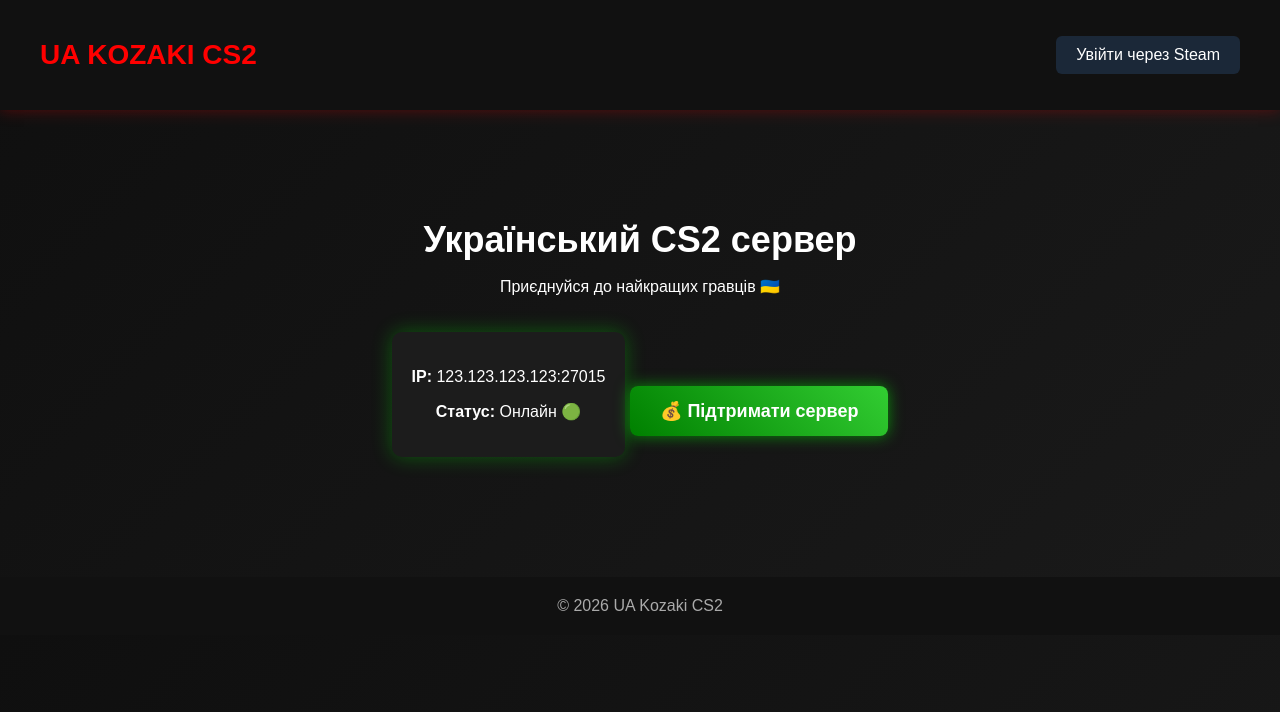
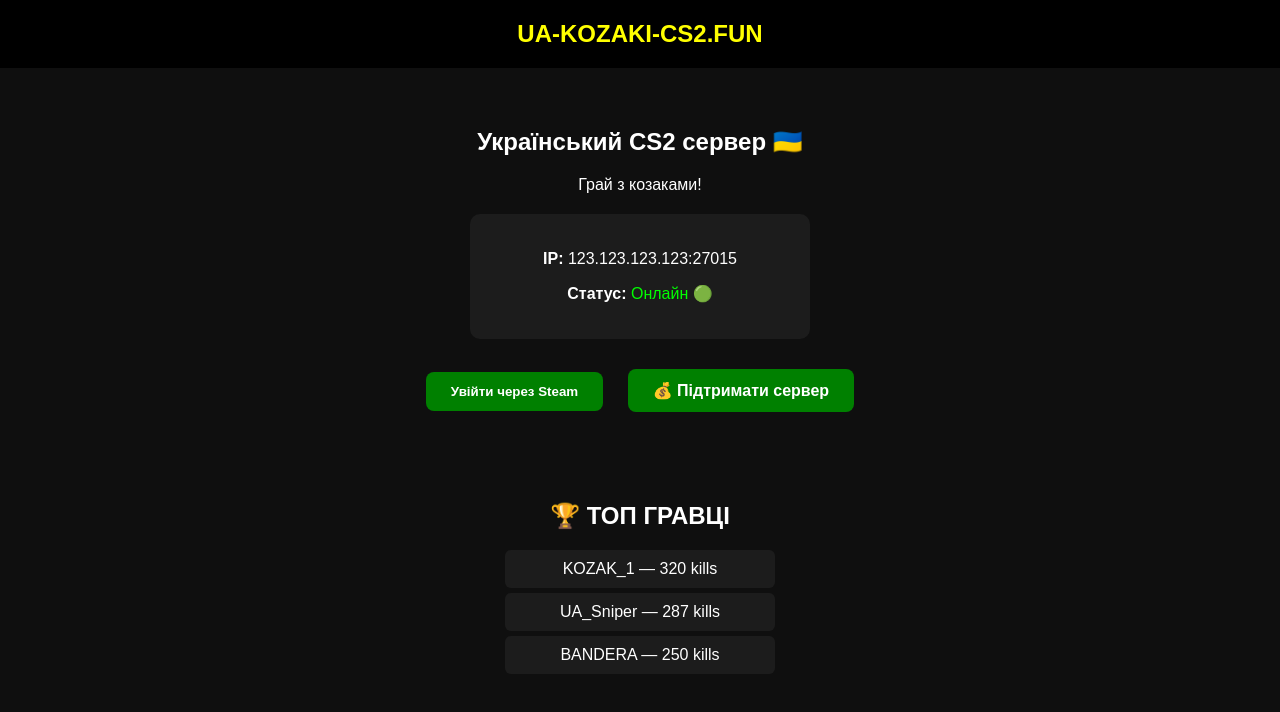
Before and after one commit to ST1MX123/ua-kozaki-site1, a website: page index.html in a window 1280 px wide. Drawn offline with Linux system fonts and the light colour scheme.

Commit message:
Revamp index.html with new styles and features

```diff
--- a/index.html
+++ b/index.html
@@ -3,24 +3,97 @@
 <head>
 <meta charset="UTF-8">
 <meta name="viewport" content="width=device-width, initial-scale=1.0">
-<title>UA Kozaki CS2</title>
-<link rel="stylesheet" href="style.css">
+<title>UA-KOZAKI CS2</title>
+
+<style>
+body {
+    margin:0;
+    font-family: Arial, sans-serif;
+    background:#0f0f0f;
+    color:white;
+    text-align:center;
+}
+
+header {
+    background:black;
+    padding:20px;
+    font-size:24px;
+    font-weight:bold;
+    color:yellow;
+}
+
+.hero {
+    padding:40px;
+}
+
+.server-box {
+    background:#1c1c1c;
+    padding:20px;
+    border-radius:10px;
+    margin:20px auto;
+    width:300px;
+}
+
+button, .donate {
+    display:inline-block;
+    margin:10px;
+    padding:12px 25px;
+    background:green;
+    color:white;
+    border:none;
+    border-radius:8px;
+    cursor:pointer;
+    text-decoration:none;
+    font-weight:bold;
+}
+
+button:hover, .donate:hover {
+    background:darkgreen;
+}
+
+.profile-box {
+    margin-top:20px;
+}
+
+.top-players {
+    margin-top:40px;
+}
+
+ul {
+    list-style:none;
+    padding:0;
+}
+
+li {
+    background:#1c1c1c;
+    margin:5px auto;
+    padding:10px;
+    width:250px;
+    border-radius:6px;
+}
+</style>
 </head>
 
 <body>
 
 <header>
-    <h1>UA KOZAKI CS2</h1>
-    <a class="steam-btn" href="/auth/steam">Увійти через Steam</a>
+UA-KOZAKI-CS2.FUN
 </header>
 
 <section class="hero">
-    <h2>Український CS2 сервер</h2>
-    <p>Приєднуйся до найкращих гравців 🇺🇦</p>
+    <h2>Український CS2 сервер 🇺🇦</h2>
+    <p>Грай з козаками!</p>
 
     <div class="server-box">
         <p><strong>IP:</strong> 123.123.123.123:27015</p>
-        <p><strong>Статус:</strong> Онлайн 🟢</p>
+        <p><strong>Статус:</strong> <span id="serverStatus">Перевірка...</span></p>
+    </div>
+
+    <button onclick="fakeLogin()">Увійти через Steam</button>
+
+    <div id="profile" class="profile-box" style="display:none;">
+        <img id="avatar" width="80" style="border-radius:50%;">
+        <h3 id="nickname"></h3>
     </div>
 
     <a href="https://send.monobank.ua/jar/7GtGUjMe7n" class="donate" target="_blank">
@@ -28,10 +101,53 @@
     </a>
 </section>
 
-<footer>
-    © 2026 UA Kozaki CS2
-</footer>
+<section class="top-players">
+    <h2>🏆 ТОП ГРАВЦІ</h2>
+    <ul id="topList"></ul>
+</section>
 
-<script src="script.js"></script>
+<script>
+
+// ====== ФЕЙК STEAM LOGIN ======
+function fakeLogin() {
+    const profile = {
+        name: "UA_Kozak",
+        avatar: "https://avatars.cloudflare.steamstatic.com/8b8c0b8d.png"
+    };
+
+    document.getElementById("profile").style.display = "block";
+    document.getElementById("nickname").innerText = profile.name;
+    document.getElementById("avatar").src = profile.avatar;
+}
+
+// ====== ТОП ГРАВЦІ ======
+const topPlayers = [
+    { name: "KOZAK_1", kills: 320 },
+    { name: "UA_Sniper", kills: 287 },
+    { name: "BANDERA", kills: 250 }
+];
+
+const list = document.getElementById("topList");
+
+topPlayers.forEach(player => {
+    const li = document.createElement("li");
+    li.innerText = player.name + " — " + player.kills + " kills";
+    list.appendChild(li);
+});
+
+// ====== СТАТУС СЕРВЕРА ======
+function checkServer() {
+    const status = document.getElementById("serverStatus");
+
+    setTimeout(() => {
+        status.innerHTML = "Онлайн 🟢";
+        status.style.color = "lime";
+    }, 2000);
+}
+
+checkServer();
+
+</script>
+
 </body>
 </html>
```
